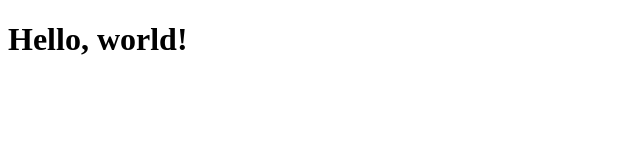
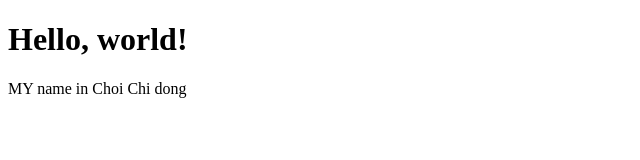
Before and after one commit to choichidong/test.github.io, a plain HTML site: page index.html in a window 1280 px wide. Shown: the whole page, without its empty margins (0-640 px from the left). Drawn offline with Linux system fonts and the light colour scheme.

Commit message:
name add

```diff
--- a/index.html
+++ b/index.html
@@ -7,5 +7,6 @@
   </head>
   <body>
     <h1>Hello, world!</h1>
+    <div>MY name in Choi Chi dong</div>
   </body>
 </html>
```
